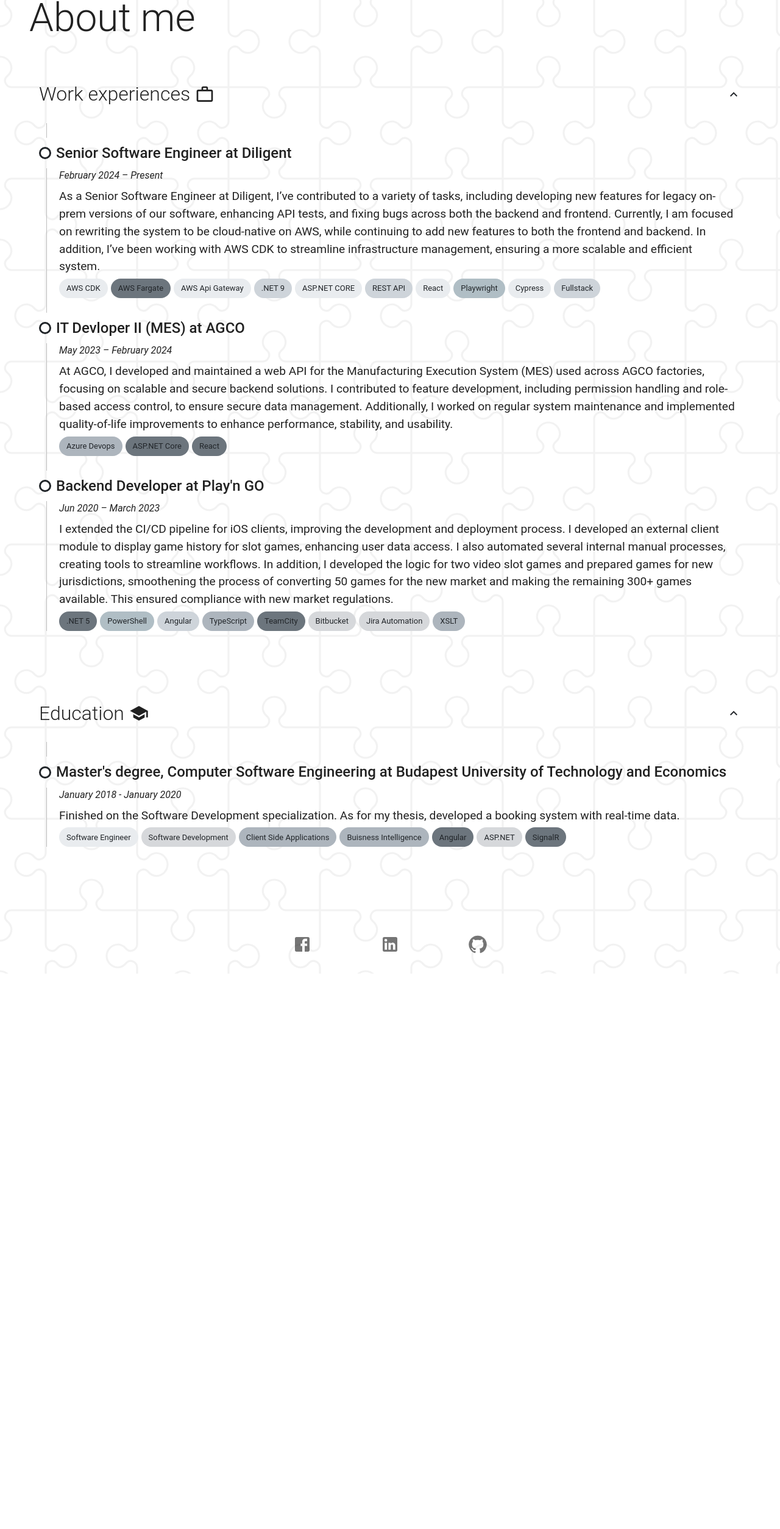
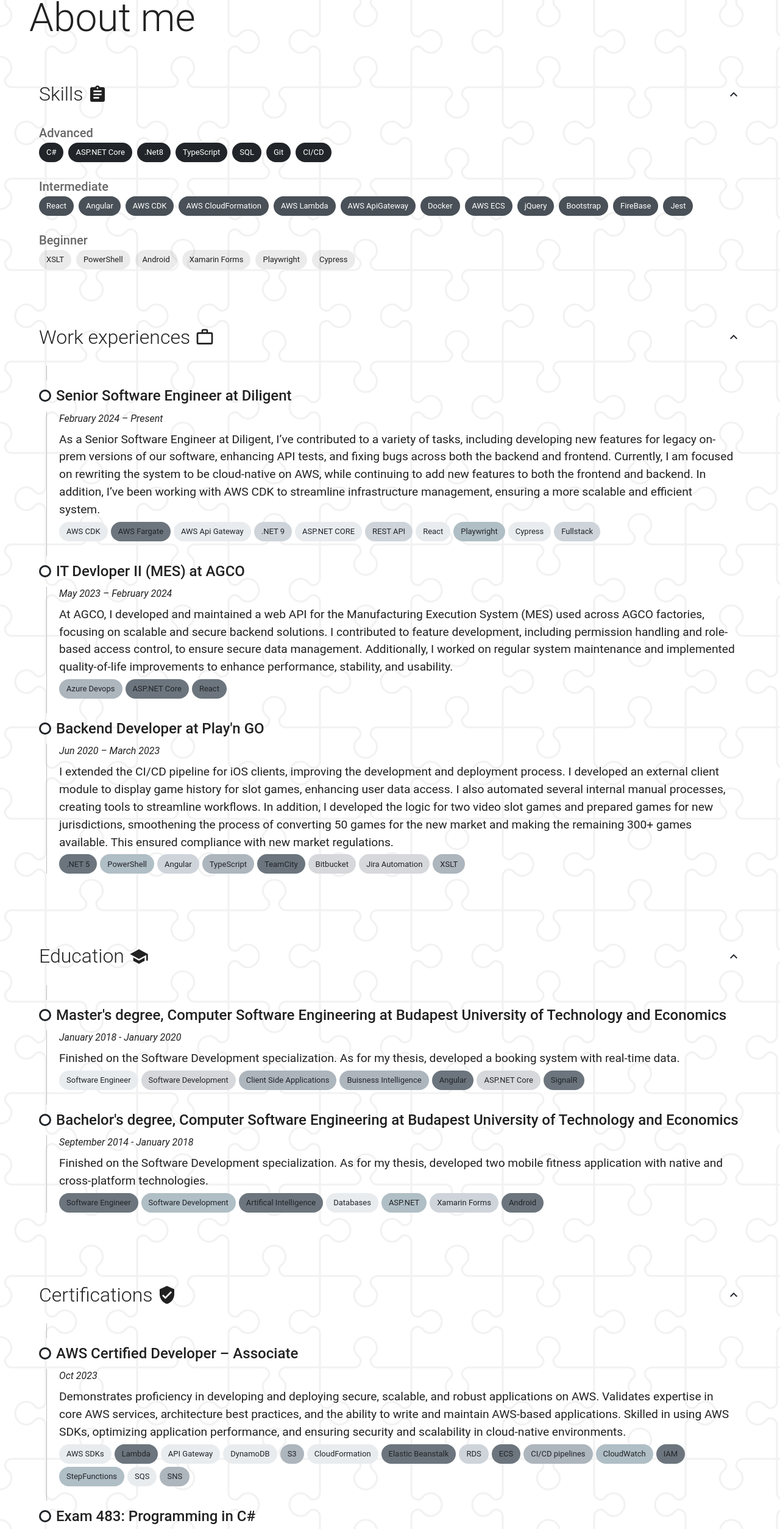
Before and after one commit to balazs9510/portfolio, a React (Vite) app in the folder client/: page /portfolio/about in a window 1280 px wide. Shown: the part 232-2740 px from the top of the page at 61% size. Before the commit the page ends 1829 px from the top, so only its background shows below. Built offline with nearby package versions, Linux system fonts and the light colour scheme.

Commit message:
Added certs + list of skills

```diff
--- a/client/src/components/About/About.tsx
+++ b/client/src/components/About/About.tsx
@@ -1,8 +1,14 @@
 import { Typography } from "@mui/material";
 import AboutSection from "./AboutSection";
 import { useTranslation } from "react-i18next";
-import workExperiences from "./sections/workExperiences";
-import education from "./sections/education";
+import workExperiences, {
+  workExperiencesSteps,
+} from "./sections/workExperiences";
+import education, { educationSteps } from "./sections/education";
+import certifications, { certificationsSteps } from "./sections/certifications";
+import Skills from "./Skills";
+import AboutSectionStepper from "./AboutSectionStepper";
+import skills from "./sections/skill";
 
 const About = () => {
   const { t } = useTranslation();
@@ -13,8 +19,18 @@
         About me
       </Typography>
 
-      <AboutSection {...workExperiences(t)} />
-      <AboutSection {...education(t)} />
+      <AboutSection {...skills(t)}>
+        <Skills />
+      </AboutSection>
+      <AboutSection {...workExperiences(t)}>
+        <AboutSectionStepper {...workExperiencesSteps(t)} />
+      </AboutSection>
+      <AboutSection {...education(t)}>
+        <AboutSectionStepper {...educationSteps(t)} />
+      </AboutSection>
+      <AboutSection {...certifications(t)}>
+        <AboutSectionStepper {...certificationsSteps(t)} />
+      </AboutSection>
     </>
   );
 };
--- a/client/src/components/About/AboutSection.tsx
+++ b/client/src/components/About/AboutSection.tsx
@@ -2,60 +2,19 @@
   Accordion,
   AccordionDetails,
   AccordionSummary,
-  Box,
-  Chip,
   Stack,
-  Step,
-  StepContent,
-  StepLabel,
-  Stepper,
-  styled,
   Typography,
 } from "@mui/material";
-import { Trans } from "react-i18next";
-import { getRandomColor } from "../../config/theme/colors";
-import FadeIn from "../FadeIn";
+
 import ExpandMoreIcon from "@mui/icons-material/ExpandMore";
-
-type AboutSectionStep = {
-  title: string;
-  dateRange?: string;
-  description: string;
-  tags?: string[];
-};
 
 export type AboutSectionProps = {
   title: string;
-  steps: AboutSectionStep[];
   icon?: JSX.Element;
+  children?: JSX.Element;
 };
 
-const EmptyDot = styled(Box)(({ theme }) => ({
-  width: 20,
-  height: 20,
-  borderRadius: "50%",
-  border: `3px solid ${theme.palette.primary.main}`,
-  backgroundColor: theme.palette.background.paper,
-}));
-
-const RangeDateText = styled(Typography)({
-  fontStyle: "italic",
-  fontSize: "1rem",
-  marginBottom: ".5rem",
-});
-
-const StyledChip = styled(Chip)(({ theme: { palette } }) => ({
-  marginTop: 5,
-  marginRight: 5,
-  backgroundColor: getRandomColor(),
-  color: palette.primary.main,
-  "&:hover": {
-    backgroundColor: palette.primary.dark,
-    color: "white",
-  },
-}));
-
-const AboutSection = ({ title, icon, steps }: AboutSectionProps) => {
+const AboutSection = ({ title, icon, children }: AboutSectionProps) => {
   return (
     <>
       <Accordion
@@ -75,30 +34,7 @@
             {icon}
           </Stack>
         </AccordionSummary>
-        <AccordionDetails>
-          <Stepper orientation="vertical" nonLinear sx={{ mb: 6 }}>
-            {steps.map((step, index) => (
-              <FadeIn delay={index * 0.15}>
-                <Step active key={step.title}>
-                  <StepLabel icon={<EmptyDot />}>{step.title}</StepLabel>
-                  <StepContent>
-                    {step.dateRange && (
-                      <RangeDateText>{step.dateRange}</RangeDateText>
-                    )}
-                    <Typography>
-                      <Trans
-                        i18nKey={step.description}
-                        components={{ li: <li />, b: <strong />, ul: <ul /> }}
-                      />
-                    </Typography>
-                    {step.tags &&
-                      step.tags.map((t) => <StyledChip label={t} />)}
-                  </StepContent>
-                </Step>
-              </FadeIn>
-            ))}
-          </Stepper>
-        </AccordionDetails>
+        <AccordionDetails>{children}</AccordionDetails>
       </Accordion>
     </>
   );
--- /dev/null
+++ b/client/src/components/About/AboutSectionStepper.tsx
@@ -0,0 +1,81 @@
+import {
+  Box,
+  Chip,
+  Step,
+  StepContent,
+  StepLabel,
+  Stepper,
+  styled,
+  Typography,
+} from "@mui/material";
+import FadeIn from "../FadeIn";
+import { Trans } from "react-i18next";
+import { getRandomColor } from "../../config/theme/colors";
+
+const EmptyDot = styled(Box)(({ theme }) => ({
+  width: 20,
+  height: 20,
+  borderRadius: "50%",
+  border: `3px solid ${theme.palette.primary.main}`,
+  backgroundColor: theme.palette.background.paper,
+}));
+
+const RangeDateText = styled(Typography)({
+  fontStyle: "italic",
+  fontSize: "1rem",
+  marginBottom: ".5rem",
+});
+
+const StyledChip = styled(Chip)(({ theme: { palette } }) => ({
+  marginTop: 5,
+  marginRight: 5,
+  backgroundColor: getRandomColor(),
+  color: palette.primary.main,
+  "&:hover": {
+    backgroundColor: palette.primary.dark,
+    color: "white",
+  },
+}));
+
+type AboutSectionStep = {
+  title: string;
+  dateRange?: string;
+  description: string;
+  tags?: string[];
+};
+
+export type AboutSectionStepperProps = {
+  steps: AboutSectionStep[];
+};
+
+const AboutSectionStepper = ({ steps }: AboutSectionStepperProps) => {
+  return (
+    <Stepper orientation="vertical" nonLinear sx={{ mb: 6 }}>
+      {steps.map((step, index) => (
+        <FadeIn delay={index * 0.15}>
+          <Step active key={step.title}>
+            <StepLabel icon={<EmptyDot />}>{step.title}</StepLabel>
+            <StepContent>
+              {step.dateRange && (
+                <RangeDateText>{step.dateRange}</RangeDateText>
+              )}
+              <Typography>
+                <Trans
+                  i18nKey={step.description}
+                  components={{
+                    li: <li />,
+                    b: <strong />,
+                    ul: <ul />,
+                  }}
+                />
+              </Typography>
+              {step.tags && step.tags.map((t) => <StyledChip label={t} />)}
+            </StepContent>
+          </Step>
+        </FadeIn>
+      ))}
+    </Stepper>
+  );
+};
+
+export default AboutSectionStepper;
--- /dev/null
+++ b/client/src/components/About/Skills.tsx
@@ -0,0 +1,47 @@
+import { Box, Chip, Typography } from "@mui/material";
+import { useTranslation } from "react-i18next";
+
+const Skills = () => {
+  const { t } = useTranslation();
+  const advancedSkills = t("about.skills.advanced.skills").split(",");
+  const intermediateSkills = t("about.skills.intermediate.skills").split(",");
+  const beginnerSkills = t("about.skills.beginner.skills").split(",");
+  return (
+    <Box>
+      <Box mb={3}>
+        <Typography variant="h6" color="textSecondary">
+          {t("about.skills.advanced.title")}
+        </Typography>
+        <Box display="flex" flexWrap="wrap" gap={1}>
+          {advancedSkills.map((skill) => (
+            <Chip key={skill} label={skill} color="primary" />
+          ))}
+        </Box>
+      </Box>
+
+      <Box mb={3}>
+        <Typography variant="h6" color="textSecondary">
+          {t("about.skills.intermediate.title")}
+        </Typography>
+        <Box display="flex" flexWrap="wrap" gap={1}>
+          {intermediateSkills.map((skill) => (
+            <Chip key={skill} label={skill} color="secondary" />
+          ))}
+        </Box>
+      </Box>
+
+      <Box mb={3}>
+        <Typography variant="h6" color="textSecondary">
+          {t("about.skills.beginner.title")}
+        </Typography>
+        <Box display="flex" flexWrap="wrap" gap={1}>
+          {beginnerSkills.map((skill) => (
+            <Chip key={skill} label={skill} color="default" />
+          ))}
+        </Box>
+      </Box>
+    </Box>
+  );
+};
+
+export default Skills;
--- /dev/null
+++ b/client/src/components/About/sections/certifications.tsx
@@ -0,0 +1,25 @@
+import { AboutSectionProps } from "../AboutSection";
+import { AboutSectionStepperProps } from "../AboutSectionStepper";
+import VerifiedUserIcon from "@mui/icons-material/VerifiedUser";
+
+const certifications = (t: (key: string) => string): AboutSectionProps => {
+  return {
+    title: t("about.certifications.title"),
+    icon: <VerifiedUserIcon sx={{ fontSize: "2rem" }} />,
+  };
+};
+
+export const certificationsSteps = (
+  t: (key: string) => string
+): AboutSectionStepperProps => {
+  return {
+    steps: ["aws", "csharp"].map((key) => ({
+      title: t(`about.certifications.${key}.title`),
+      dateRange: t(`about.certifications.${key}.dateRange`),
+      description: `about.certifications.${key}.description`,
+      tags: t(`about.certifications.${key}.tags`).split(","),
+    })),
+  };
+};
+
+export default certifications;
--- a/client/src/components/About/sections/education.tsx
+++ b/client/src/components/About/sections/education.tsx
@@ -1,10 +1,18 @@
 import { AboutSectionProps } from "../AboutSection";
 import SchoolIcon from "@mui/icons-material/School";
+import { AboutSectionStepperProps } from "../AboutSectionStepper";
 const education = (t: (key: string) => string): AboutSectionProps => {
   return {
     title: t("about.education.title"),
     icon: <SchoolIcon sx={{ fontSize: "2rem" }} />,
-    steps: ["bmeMsc"].map((key) => ({
+  };
+};
+
+export const educationSteps = (
+  t: (key: string) => string
+): AboutSectionStepperProps => {
+  return {
+    steps: ["bmeMsc", "bmeBsc"].map((key) => ({
       title: t(`about.education.${key}.title`),
       dateRange: t(`about.education.${key}.dateRange`),
       description: `about.education.${key}.description`,
@@ -12,5 +20,4 @@
     })),
   };
 };
-
 export default education;
--- /dev/null
+++ b/client/src/components/About/sections/skill.tsx
@@ -0,0 +1,10 @@
+import { AboutSectionProps } from "../AboutSection";
+import AssignmentIcon from '@mui/icons-material/Assignment';
+const skills = (t: (key: string) => string): AboutSectionProps => {
+  return {
+    title: t("about.skills.title"),
+    icon: <AssignmentIcon sx={{ fontSize: "2rem" }} />,
+  };
+};
+
+export default skills;
--- a/client/src/components/About/sections/workExperiences.tsx
+++ b/client/src/components/About/sections/workExperiences.tsx
@@ -1,10 +1,18 @@
 import { AboutSectionProps } from "../AboutSection";
 import WorkOutlineIcon from "@mui/icons-material/WorkOutline";
+import { AboutSectionStepperProps } from "../AboutSectionStepper";
 
 const workExperiences = (t: (key: string) => string): AboutSectionProps => {
   return {
     title: t("about.experiences.title"),
     icon: <WorkOutlineIcon sx={{ fontSize: "2rem" }} />,
+  };
+};
+
+export const workExperiencesSteps = (
+  t: (key: string) => string
+): AboutSectionStepperProps => {
+  return {
     steps: ["diligent", /*"civilTolna",*/ "agco", "png"].map((key) => ({
       title: t(`about.experiences.${key}.title`),
       dateRange: t(`about.experiences.${key}.dateRange`),
@@ -13,5 +21,4 @@
     })),
   };
 };
-
 export default workExperiences;
--- a/client/src/config/locales/en.json
+++ b/client/src/config/locales/en.json
@@ -45,7 +45,43 @@
         "title": "Master's degree, Computer Software Engineering at Budapest University of Technology and Economics",
         "dateRange": "January 2018 - January 2020",
         "description": "Finished on the Software Development specialization. As for my thesis, developed a booking system with real-time data.",
-        "tags": "Software Engineer,Software Development,Client Side Applications,Buisness Intelligence,Angular,ASP.NET,SignalR"
+        "tags": "Software Engineer,Software Development,Client Side Applications,Buisness Intelligence,Angular,ASP.NET Core,SignalR"
+      },
+      "bmeBsc": {
+        "title": "Bachelor's degree, Computer Software Engineering at Budapest University of Technology and Economics",
+        "dateRange": "September 2014 - January 2018",
+        "description": "Finished on the Software Development specialization. As for my thesis, developed two mobile fitness application with native and cross-platform technologies.",
+        "tags": "Software Engineer,Software Development,Artifical Intelligence,Databases,ASP.NET,Xamarin Forms,Android"
+      }
+    },
+    "certifications": {
+      "title": "Certifications",
+      "aws": {
+        "title": "AWS Certified Developer – Associate",
+        "dateRange": "Oct 2023",
+        "description": "Demonstrates proficiency in developing and deploying secure, scalable, and robust applications on AWS. Validates expertise in core AWS services, architecture best practices, and the ability to write and maintain AWS-based applications. Skilled in using AWS SDKs, optimizing application performance, and ensuring security and scalability in cloud-native environments.",
+        "tags": "AWS SDKs,Lambda,API Gateway,DynamoDB,S3,CloudFormation,Elastic Beanstalk,RDS,ECS,CI/CD pipelines,CloudWatch,IAM,StepFunctions,SQS,SNS"
+      },
+      "csharp": {
+        "title": "Exam 483: Programming in C#",
+        "dateRange": "Aug 2018",
+        "description": "The Exam 483: Programming in C# certification demonstrates proficiency in C# development, covering key areas such as object-oriented programming, asynchronous programming, exception handling, and working with data. It validates skills in building applications using .NET technologies and industry best practices.",
+        "tags": "C#,Object-Oriented Programming,.NET Framework,LINQ,Asynchronous Programming,Exception Handling,Collections,File I/O,Events,Delegate"
+      }
+    },
+    "skills": {
+      "title": "Skills",
+      "advanced": {
+        "title": "Advanced",
+        "skills": "C#,ASP.NET Core,.Net8,TypeScript,SQL,Git,CI/CD"
+      },
+      "intermediate": {
+        "title": "Intermediate",
+        "skills": "React,Angular,AWS CDK,AWS CloudFormation,AWS Lambda,AWS ApiGateway,Docker,AWS ECS,jQuery,Bootstrap,FireBase,Jest"
+      },
+      "beginner": {
+        "title": "Beginner",
+        "skills": "XSLT,PowerShell,Android,Xamarin Forms,Playwright,Cypress"
       }
     }
   }
```
